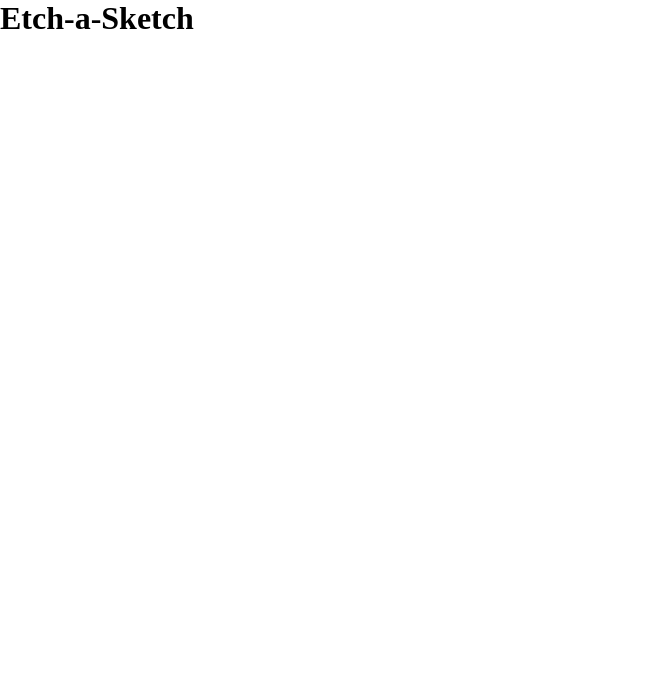
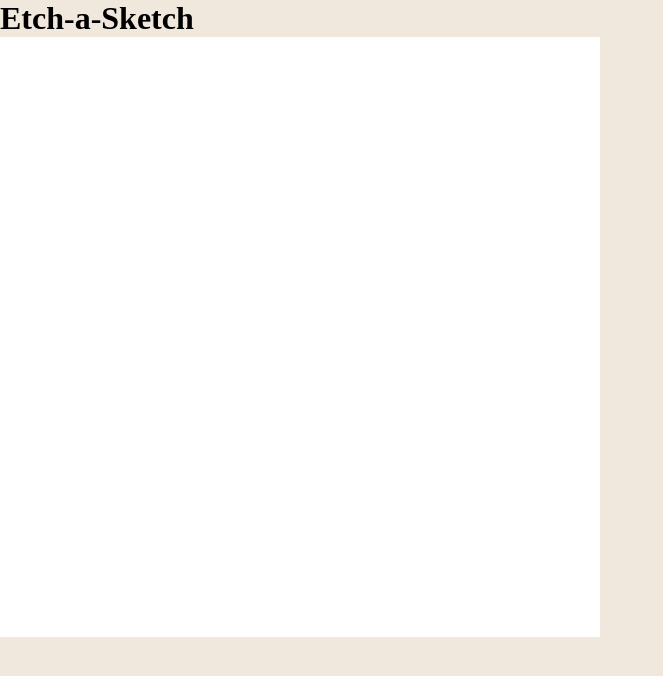
Before and after one commit to yo2882/etch-a-sketch, a plain HTML site: page index.html in a window 1280 px wide. Shown: the whole page, without its empty margins (0-663 px from the left). Drawn offline with Linux system fonts and the light colour scheme.

Commit message:
Add js and using flexbox to create 16*16 sq grid

```diff
--- a/css/style.css
+++ b/css/style.css
@@ -2,4 +2,25 @@
     margin: 0;
     padding: 0;
     box-sizing: border-box;
+    background-color: rgb(241, 232, 221);
 }
+
+.square-grid {
+    width: 600px;
+    height: 600px;
+}
+
+.row-flex {
+    display: flex;
+    flex: auto;
+}
+
+.column-flex {
+    display: flex;
+    flex-direction: column;
+}
+
+.square {
+    background-color: white;
+    flex: auto;
+}
--- a/index.html
+++ b/index.html
@@ -10,7 +10,7 @@
     <header><h1>Etch-a-Sketch</h1></header>
     <main>
         <div class="buttons"></div>
-        <div class="square-grid"></div>
+        <div class="square-grid column-flex"></div>
     </main>
 </body>
 </html>
--- a/js/script.js
+++ b/js/script.js
@@ -0,0 +1,11 @@
+for (let i = 0; i < 16; i++) {
+    const squareGrid = document.querySelector(".square-grid");
+    const squareSubGrid = document.createElement("div");
+    squareSubGrid.classList.add("row-flex");
+    for (let j = 0; j < 16; j++) {
+        const square = document.createElement("div");
+        square.classList.add("square");
+        squareSubGrid.appendChild(square);
+    }
+    squareGrid.appendChild(squareSubGrid);
+}
```
